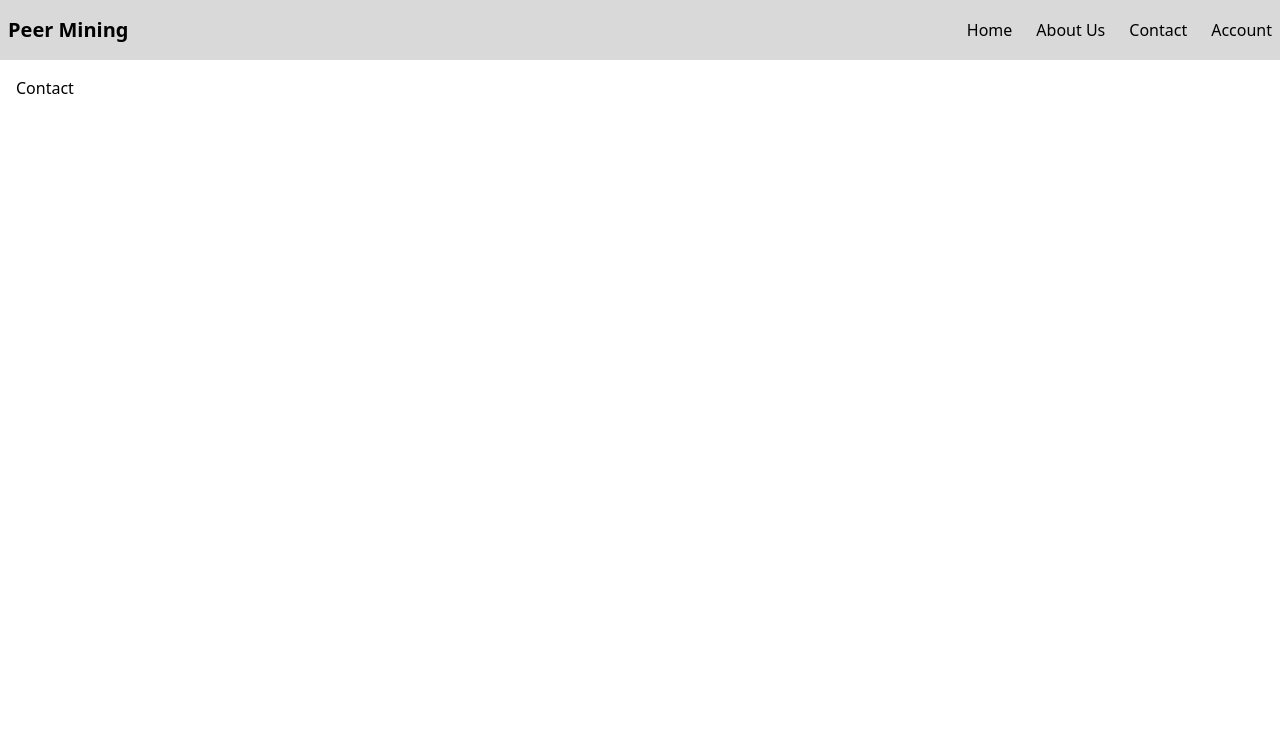
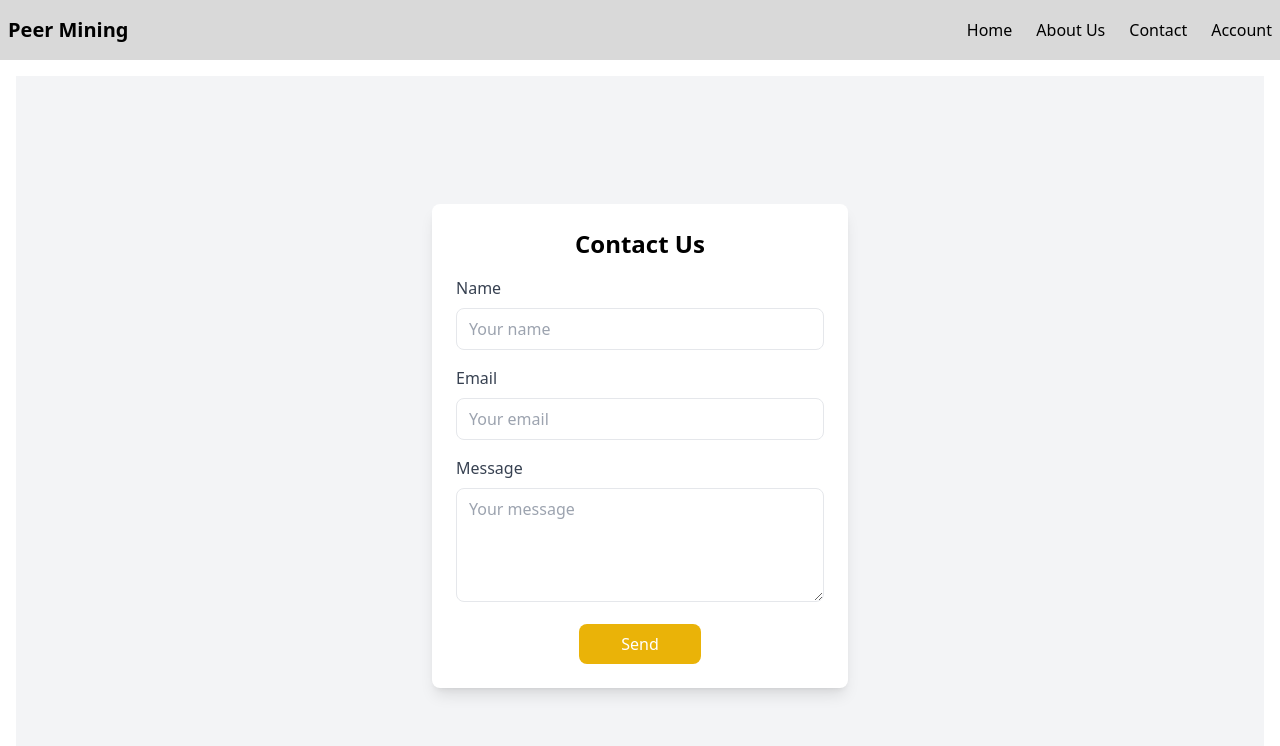
Before and after one commit to Pe-te-r/crypto-site, a React (Vite) app: page /contact in a window 1280 px wide. Shown: the top 746 px of the page. Built offline with nearby package versions, Linux system fonts and the light colour scheme.

Commit message:
contact show end

```diff
--- a/src/pages/Contact.tsx
+++ b/src/pages/Contact.tsx
@@ -1,9 +1,106 @@
-import React from 'react'
+import React, { useState } from 'react';
 
 const Contact = () => {
+  // Form state to capture input values
+  const [formData, setFormData] = useState({
+    name: '',
+    email: '',
+    message: '',
+  });
+
+  // Handle form input changes
+  const handleChange = (e) => {
+    const { name, value } = e.target;
+    setFormData({
+      ...formData,
+      [name]: value,
+    });
+  };
+
+  // Handle form submission
+  const handleSubmit = (e) => {
+    e.preventDefault();
+    // Process form data (e.g., send to API)
+    console.log('Form data submitted:', formData);
+    // Reset form fields
+    setFormData({
+      name: '',
+      email: '',
+      message: '',
+    });
+  };
+
   return (
-    <div>Contact</div>
-  )
+    <div className="min-h-screen flex justify-center items-start pt-16 bg-gray-100">
+      <form
+        onSubmit={handleSubmit}
+        className="bg-white p-6 rounded-lg shadow-lg w-full sm:w-10/12 md:w-8/12 lg:w-6/12 xl:w-4/12 mt-16"
+      >
+        <h2 className="text-2xl font-semibold mb-4 text-center">Contact Us</h2>
+
+        {/* Name Input */}
+        <div className="mb-4">
+          <label htmlFor="name" className="block text-gray-700 font-medium mb-2">
+            Name
+          </label>
+          <input
+            type="text"
+            id="name"
+            name="name"
+            value={formData.name}
+            onChange={handleChange}
+            placeholder="Your name"
+            className="w-full px-3 py-2 border rounded-lg focus:outline-none focus:ring-2 focus:ring-yellow-500"
+            required
+          />
+        </div>
+
+        {/* Email Input */}
+        <div className="mb-4">
+          <label htmlFor="email" className="block text-gray-700 font-medium mb-2">
+            Email
+          </label>
+          <input
+            type="email"
+            id="email"
+            name="email"
+            value={formData.email}
+            onChange={handleChange}
+            placeholder="Your email"
+            className="w-full px-3 py-2 border rounded-lg focus:outline-none focus:ring-2 focus:ring-yellow-500"
+            required
+          />
+        </div>
+
+        {/* Message Textarea */}
+        <div className="mb-4">
+          <label htmlFor="message" className="block text-gray-700 font-medium mb-2">
+            Message
+          </label>
+          <textarea
+            id="message"
+            name="message"
+            value={formData.message}
+            onChange={handleChange}
+            placeholder="Your message"
+            className="w-full px-3 py-2 border rounded-lg focus:outline-none focus:ring-2 focus:ring-yellow-500"
+            rows={4}
+            required
+          ></textarea>
+        </div>
+
+        {/* Submit Button */}
+        <div className="text-center">
+          <button
+            type="submit"
+            className="bg-yellow-500 w-1/3 text-white py-2 px-4 rounded-lg hover:bg-yellow-600 focus:outline-none focus:ring-2 focus:ring-yellow-500"
+          >
+            Send
+          </button>
+        </div>
+      </form>
+    </div>
+  );
+
 }
-
-export default Contact
+export default Contact;
```
